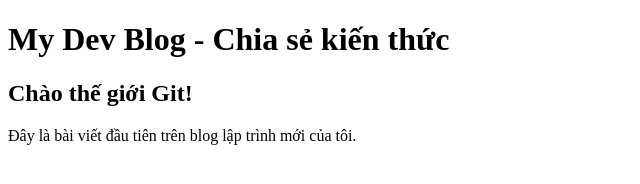
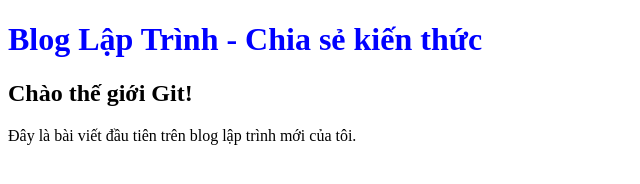
Before and after one commit to LamLe0991/my-dev-blog, a plain HTML site: page index.html in a window 1280 px wide. Shown: the whole page, without its empty margins (0-640 px from the left). Drawn offline with Linux system fonts and the light colour scheme.

Commit message:
Đổi màu tiêu đề chính sang xanh dương

```diff
--- a/index.html
+++ b/index.html
@@ -6,7 +6,7 @@
     <title>Document</title>
 </head>
 <body>
-    <h1>My Dev Blog - Chia sẻ kiến thức</h1>
+    <h1 style="color: blue;">Blog Lập Trình - Chia sẻ kiến thức</h1>
     <article>
         <h2>Chào thế giới Git!</h2>
         <p>Đây là bài viết đầu tiên trên blog lập trình mới của tôi.</p>
```
